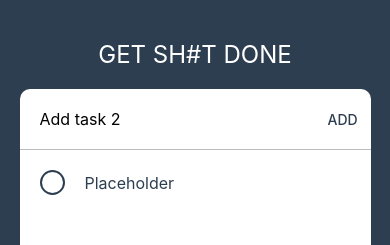
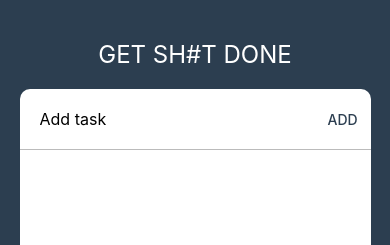
Before and after one commit to Technigo/project-react-native-app, a React Native app: screen / in a window 390 px wide. Shown: the top 245 px of the page. Built offline with nearby package versions, Linux system fonts and the light colour scheme.

Commit message:
added state of todos to App, passed as props to NewTodo and TodoList to be able to post a NewTodo  and make it show up in the TodoList, updated handleSubmit function of NewTodo

```diff
--- a/App.js
+++ b/App.js
@@ -27,13 +27,14 @@ const ViewCard = styled.View`
 `
 
 const App = () => {
+  const [todos, setTodos] = useState([])
 
   return (
     <Container>
       <Title>GET SH#T DONE</Title>
       <ViewCard>
-        <NewTodo />
-        <TodoList />
+        <NewTodo setTodos={setTodos} />
+        <TodoList todos={todos} />
       </ViewCard>
     </Container>
   )
--- a/NewTodo.js
+++ b/NewTodo.js
@@ -1,11 +1,13 @@
 import React, { useState } from 'react'
 import styled from 'styled-components/native'
 
-export const NewTodo = () => {
+export const NewTodo = ({ setTodos }) => {
   const [newTodo, setNewTodo] = useState('')
 
   const handleSubmit = event => {
     event.preventDefault()
+    setTodos((previousTodos) => [newTodo, ...previousTodos])
+    setNewTodo('')
   }
 
   return (
@@ -13,7 +15,7 @@ export const NewTodo = () => {
       <Input
         value={newTodo}
         onChangeText={text => setNewTodo(text)}
-        placeholder='Add task 2'
+        placeholder='Add task'
       />
       <Button
         onPress={handleSubmit}
--- a/TodoList.js
+++ b/TodoList.js
@@ -2,7 +2,7 @@ import React, { useState } from 'react'
 import styled from 'styled-components/native'
 import { Text, TouchableOpacity, Dimensions } from 'react-native'
 
-export const TodoList = () => {
+export const TodoList = ({ todos }) => {
   const [completed, setCompleted] = useState(false)
   const [textCompleted, setTextCompleted] = useState(false)
 
@@ -18,12 +18,15 @@ export const TodoList = () => {
 
   return (
     <Container>
-      <TodoContainer>
-        <TouchableOpacity onPress={toggleCompleted}>
-          {completed ? <CircleComplete><CheckMark>&#10003;</CheckMark></CircleComplete> : <CircleNotComplete />}
-        </TouchableOpacity>
-        <Todo textCompleted={textCompleted}>Placeholder</Todo>
-      </TodoContainer>
+      {todos.map((todo) => (
+        <TodoContainer>
+          <TouchableOpacity onPress={toggleCompleted}>
+            {completed ? <CircleComplete><CheckMark>&#10003;</CheckMark></CircleComplete> : <CircleNotComplete />}
+          </TouchableOpacity>
+          <Todo textCompleted={textCompleted}>{todo}</Todo>
+        </TodoContainer>
+      ))}
+
     </Container>
   )
 }
```
